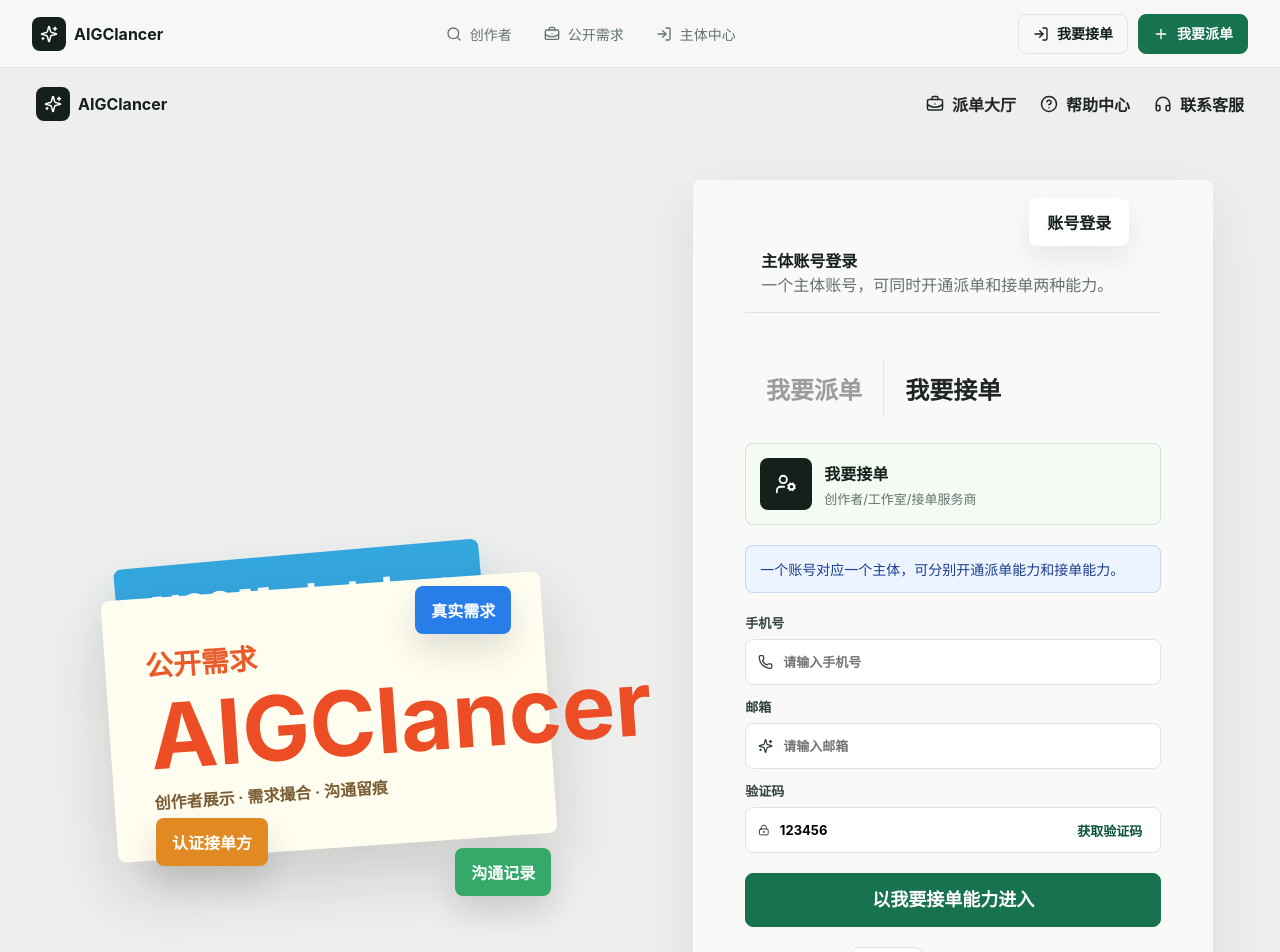
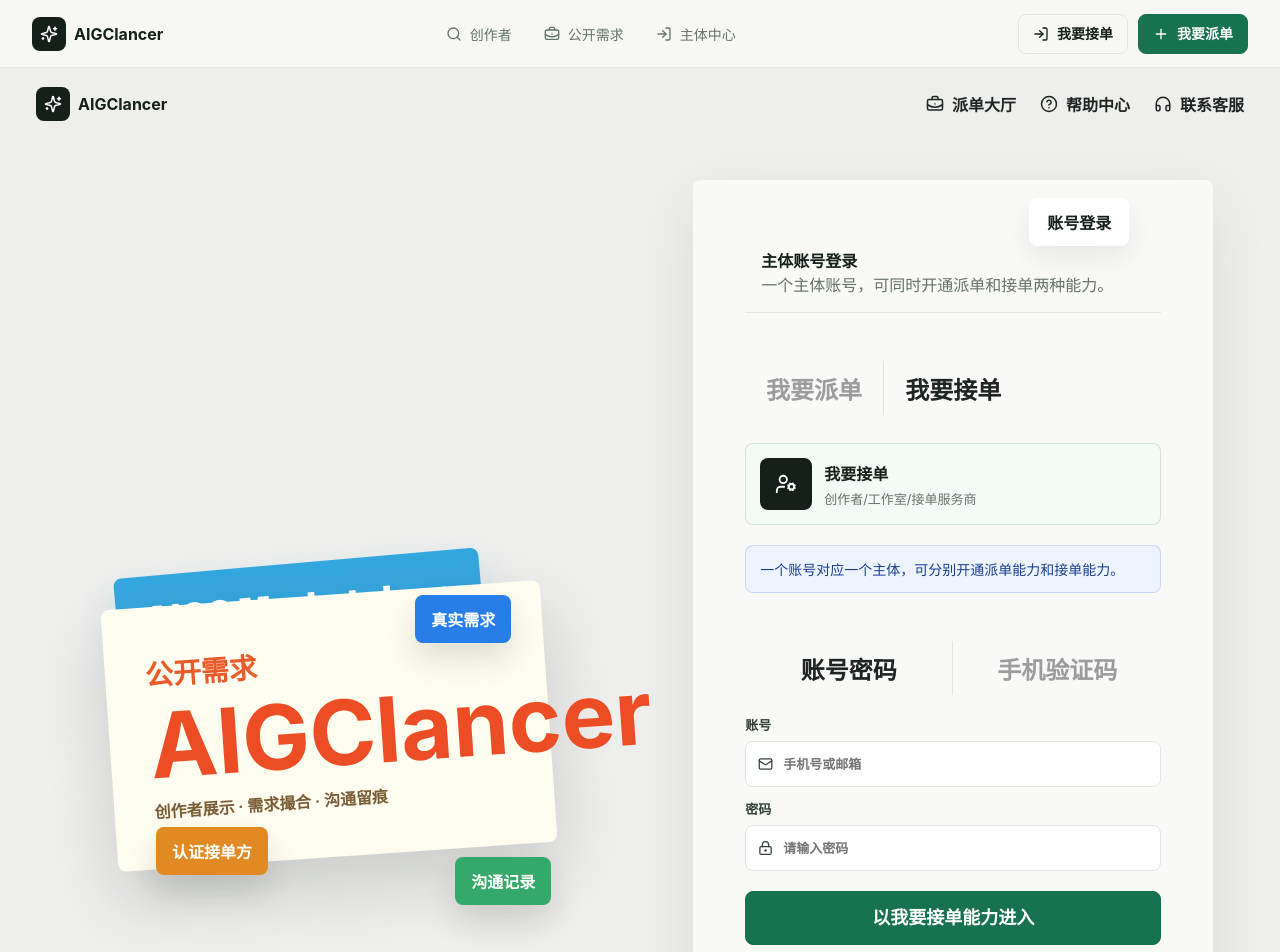
Before and after one commit to chunyang2025-bit/AIGC, a Next.js app: page /login in a window 1280 px wide. Shown: the top 952 px of the page. Built offline with nearby package versions, Linux system fonts and the light colour scheme.

Commit message:
feat: support password and code login

```diff
--- a/app/login/page.tsx
+++ b/app/login/page.tsx
@@ -3,7 +3,7 @@
 import { Suspense, useState } from "react";
 import Link from "next/link";
 import { useRouter, useSearchParams } from "next/navigation";
-import { BriefcaseBusiness, CheckCircle2, Headphones, HelpCircle, LockKeyhole, Phone, ShieldCheck, Sparkles, UserCog } from "lucide-react";
+import { BriefcaseBusiness, CheckCircle2, Headphones, HelpCircle, LockKeyhole, Mail, Phone, ShieldCheck, Sparkles, UserCog } from "lucide-react";
 import { loginAccount, registerAccount, roleProfilePath, roleWorkbenchPath } from "@/lib/auth";
 
 const publicRoles = [
@@ -47,19 +47,51 @@
   const visibleRoles = requestedRole === "admin" ? [adminRole] : publicRoles;
   const initialRole = visibleRoles.some((role) => role.key === requestedRole) ? requestedRole ?? "accept" : "accept";
   const [activeKey, setActiveKey] = useState(initialRole);
+  const [account, setAccount] = useState("");
   const [phone, setPhone] = useState("");
-  const [email, setEmail] = useState("");
+  const [password, setPassword] = useState("");
+  const [confirmPassword, setConfirmPassword] = useState("");
+  const [code, setCode] = useState("");
   const [statusText, setStatusText] = useState("");
   const [isSubmitting, setIsSubmitting] = useState(false);
   const [mode, setMode] = useState<"login" | "register">("login");
+  const [loginMethod, setLoginMethod] = useState<"password" | "code">("password");
   const activeRole = visibleRoles.find((role) => role.key === activeKey) ?? visibleRoles[0];
   const ActiveIcon = activeRole.icon;
   const activeRoleValue = activeRole.key === "dispatch" ? "buyer" : activeRole.key === "accept" ? "creator" : "admin";
 
   function validateInput() {
     setStatusText("");
-    if (!phone.trim() || !email.trim()) {
-      setStatusText("请先填写手机号和邮箱。");
+    if (mode === "register") {
+      if (!account.trim()) {
+        setStatusText("请先填写手机号或邮箱。");
+        return false;
+      }
+      if (password.length < 6) {
+        setStatusText("密码至少需要6位。");
+        return false;
+      }
+      if (password !== confirmPassword) {
+        setStatusText("两次输入的密码不一致。");
+        return false;
+      }
+      return true;
+    }
+
+    if (loginMethod === "code") {
+      if (!phone.trim()) {
+        setStatusText("请先填写手机号。");
+        return false;
+      }
+      if (!code.trim()) {
+        setStatusText("请先填写验证码。");
+        return false;
+      }
+      return true;
+    }
+
+    if (!account.trim() || !password.trim()) {
+      setStatusText("请先填写账号和密码。");
       return false;
     }
     return true;
@@ -75,12 +107,13 @@
       setIsSubmitting(true);
       registerAccount({
         role: activeRoleValue,
-        phone: phone.trim(),
-        email: email.trim(),
-        name: email.trim()
+        account: account.trim(),
+        password: password.trim(),
+        name: account.trim()
       });
       setMode("login");
-      setStatusText("注册成功，请使用刚才的账号登录。");
+      setLoginMethod("password");
+      setStatusText("注册成功，请使用刚才的账号和密码登录。");
     } catch (error) {
       setStatusText(error instanceof Error ? error.message : "注册失败，请稍后再试。");
     } finally {
@@ -94,9 +127,12 @@
       setIsSubmitting(true);
       const session = loginAccount({
         role: activeRoleValue,
+        account: loginMethod === "code" ? phone.trim() : account.trim(),
         phone: phone.trim(),
-        email: email.trim(),
-        name: email.trim()
+        password: password.trim(),
+        code: code.trim(),
+        authMethod: loginMethod,
+        name: account.trim() || phone.trim()
       });
       setStatusText("登录成功，正在进入对应工作台。");
       router.push(session.status === "approved" ? roleWorkbenchPath(session.role) : roleProfilePath(session.role));
@@ -186,7 +222,46 @@
             一个账号对应一个主体，可分别开通派单能力和接单能力。
           </div>
 
+          {mode === "login" ? (
+            <div className="dispatchTabs" role="tablist" aria-label="登录方式">
+              <button className={loginMethod === "password" ? "dispatchTab active" : "dispatchTab"} onClick={() => setLoginMethod("password")} type="button">
+                账号密码
+              </button>
+              <button className={loginMethod === "code" ? "dispatchTab active" : "dispatchTab"} onClick={() => setLoginMethod("code")} type="button">
+                手机验证码
+              </button>
+            </div>
+          ) : null}
+
           <div className="loginForm">
+            {mode === "register" || loginMethod === "password" ? (
+              <>
+                <label>
+                  账号
+                  <div className="loginInput">
+                    <Mail size={16} />
+                    <input placeholder="手机号或邮箱" value={account} onChange={(event) => setAccount(event.target.value)} />
+                  </div>
+                </label>
+                <label>
+                  密码
+                  <div className="loginInput">
+                    <LockKeyhole size={16} />
+                    <input placeholder="请输入密码" type="password" value={password} onChange={(event) => setPassword(event.target.value)} />
+                  </div>
+                </label>
+                {mode === "register" ? (
+                  <label>
+                    确认密码
+                    <div className="loginInput">
+                      <LockKeyhole size={16} />
+                      <input placeholder="请再次输入密码" type="password" value={confirmPassword} onChange={(event) => setConfirmPassword(event.target.value)} />
+                    </div>
+                  </label>
+                ) : null}
+              </>
+            ) : (
+              <>
                 <label>
                   手机号
                   <div className="loginInput">
@@ -195,25 +270,20 @@
                   </div>
                 </label>
                 <label>
-              邮箱
-              <div className="loginInput">
-                <Sparkles size={16} />
-                <input placeholder="请输入邮箱" value={email} onChange={(event) => setEmail(event.target.value)} />
-              </div>
-            </label>
-            <label>
                   验证码
                   <div className="loginInput codeInput">
                     <LockKeyhole size={16} />
-                <input placeholder="请输入验证码" defaultValue="123456" />
+                    <input placeholder="请输入验证码" value={code} onChange={(event) => setCode(event.target.value)} />
                     <button
-                  onClick={() => setStatusText("验证码已发送，请查看手机或邮箱。")}
+                      onClick={() => setStatusText("验证码已发送，请查看手机短信。")}
                       type="button"
                     >
                       获取验证码
                     </button>
                   </div>
                 </label>
+              </>
+            )}
           </div>
 
           {mode === "login" ? (
--- a/lib/auth.ts
+++ b/lib/auth.ts
@@ -91,7 +91,19 @@
   return subject.verified ? "approved" : "pending_review";
 }
 
-function requestAuthUser(path: string, input: { role: UserRole; phone: string; email: string; name?: string }) {
+function normalizeAccount(account: string) {
+  return account.trim();
+}
+
+function requestAuthUser(path: string, input: {
+  role: UserRole;
+  account: string;
+  password?: string;
+  phone?: string;
+  code?: string;
+  authMethod?: "password" | "code";
+  name?: string;
+}) {
   const xhr = new XMLHttpRequest();
   xhr.open("POST", path, false);
   xhr.setRequestHeader("Accept", "application/json");
@@ -99,9 +111,13 @@
   xhr.send(
     JSON.stringify({
       role: input.role,
-      phone: input.phone,
-      email: input.email,
-      name: input.name || input.email || input.phone || "新用户"
+      account: normalizeAccount(input.account),
+      phone: input.phone || normalizeAccount(input.account),
+      email: normalizeAccount(input.account).includes("@") ? normalizeAccount(input.account) : `${normalizeAccount(input.account)}@phone.aigclancer.local`,
+      password: input.password,
+      code: input.code,
+      authMethod: input.authMethod,
+      name: input.name || normalizeAccount(input.account) || "新用户"
     })
   );
 
@@ -127,8 +143,9 @@
   id: string;
   name: string;
   email: string;
+  phone?: string;
   role: UserRole;
-}, input: { phone: string; role?: UserRole }) {
+}, input: { account: string; phone?: string; role?: UserRole }) {
   if (!user) {
     throw new Error("账号处理失败，请检查手机号、邮箱和网络状态。");
   }
@@ -138,7 +155,7 @@
     userId: user.id,
     name: user.name,
     role: sessionRole,
-    phone: input.phone,
+    phone: input.phone || (input.account.includes("@") ? "" : input.account),
     email: user.email,
     status: inferAccountStatus(user.id, sessionRole),
     createdAt: new Date().toISOString()
@@ -147,7 +164,7 @@
   return session;
 }
 
-export function registerAccount(input: { role: UserRole; phone: string; email: string; name?: string }) {
+export function registerAccount(input: { role: UserRole; account: string; password: string; name?: string }) {
   const user = requestAuthUser("/api/auth/register", input);
   if (!user) {
     throw new Error("注册失败，请检查手机号、邮箱和网络状态。");
@@ -156,7 +173,15 @@
   return user;
 }
 
-export function loginAccount(input: { role: UserRole; phone: string; email: string; name?: string }) {
+export function loginAccount(input: {
+  role: UserRole;
+  account: string;
+  phone?: string;
+  password?: string;
+  code?: string;
+  authMethod?: "password" | "code";
+  name?: string;
+}) {
   const user = requestAuthUser("/api/auth/login", input);
   if (!user) {
     throw new Error("未找到账号，请先注册。");
--- a/lib/server/actions.ts
+++ b/lib/server/actions.ts
@@ -49,20 +49,23 @@
   if (role === "admin") {
     return null;
   }
-  const email = String(input.email || `${Date.now()}@demo.local`);
-  const existing = data.users.find((item) => item.email === email);
+  const account = String(input.account || input.email || input.phone || "").trim();
+  const password = String(input.password || "");
+  if (!account || password.length < 6) return null;
+
+  const email = account.includes("@") ? account : String(input.email || `${account}@phone.aigclancer.local`);
+  const phone = account.includes("@") ? String(input.phone || "") : account;
+  const existing = data.users.find((item) => item.email === email || item.account === account || item.phone === account);
   if (existing) {
-    addActivity(data, {
-      userId: existing.id,
-      role,
-      eventType: "login"
-    });
-    return existing;
+    return null;
   }
 
   const user = {
     id: id("u"),
-    name: String(input.name || input.email || "新用户"),
+    name: String(input.name || account || "新用户"),
+    account,
+    phone,
+    password,
     email,
     role,
     createdAt: today()
@@ -82,12 +85,18 @@
   const role = ["buyer", "creator", "admin"].includes(String(input.role))
     ? (String(input.role) as UserRole)
     : undefined;
-  const email = String(input.email || "");
+  const account = String(input.account || input.email || input.phone || "").trim();
+  const authMethod = String(input.authMethod || "password");
+  const password = String(input.password || "");
+  const code = String(input.code || "");
   const user = data.users.find((item) =>
-    item.email === email && (role === "admin" ? item.role === "admin" : item.role !== "admin")
+    (item.email === account || item.account === account || item.phone === account) &&
+    (role === "admin" ? item.role === "admin" : item.role !== "admin")
   );
 
-  if (user) {
+  const passwordMatches = user ? user.password ? user.password === password : password.length >= 6 : false;
+  const codeMatches = authMethod === "code" && /^\d{6}$/.test(code) && account && !account.includes("@");
+  if (user && (authMethod === "code" ? codeMatches : passwordMatches)) {
     addActivity(data, {
       userId: user.id,
       role: role ?? user.role,
@@ -95,7 +104,7 @@
     });
   }
 
-  return user;
+  return user && (authMethod === "code" ? codeMatches : passwordMatches) ? user : null;
 }
 
 export function createProject(data: MarketplaceData, input: Record<string, unknown>) {
--- a/lib/types.ts
+++ b/lib/types.ts
@@ -21,6 +21,9 @@
 export type User = {
   id: string;
   name: string;
+  account?: string;
+  phone?: string;
+  password?: string;
   email: string;
   role: UserRole;
   createdAt: string;
```
Lines whose indentation alone changed are shown as unchanged.
